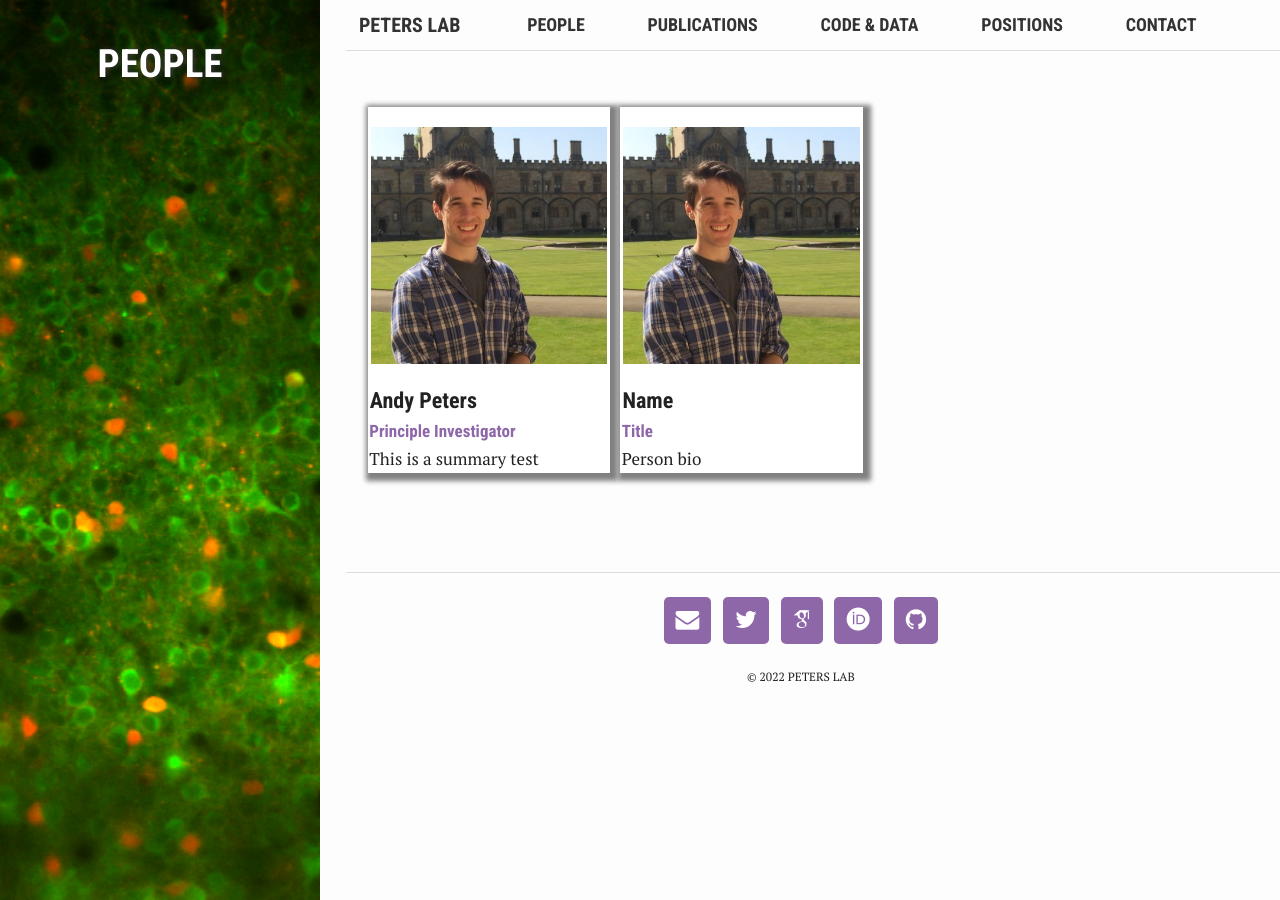
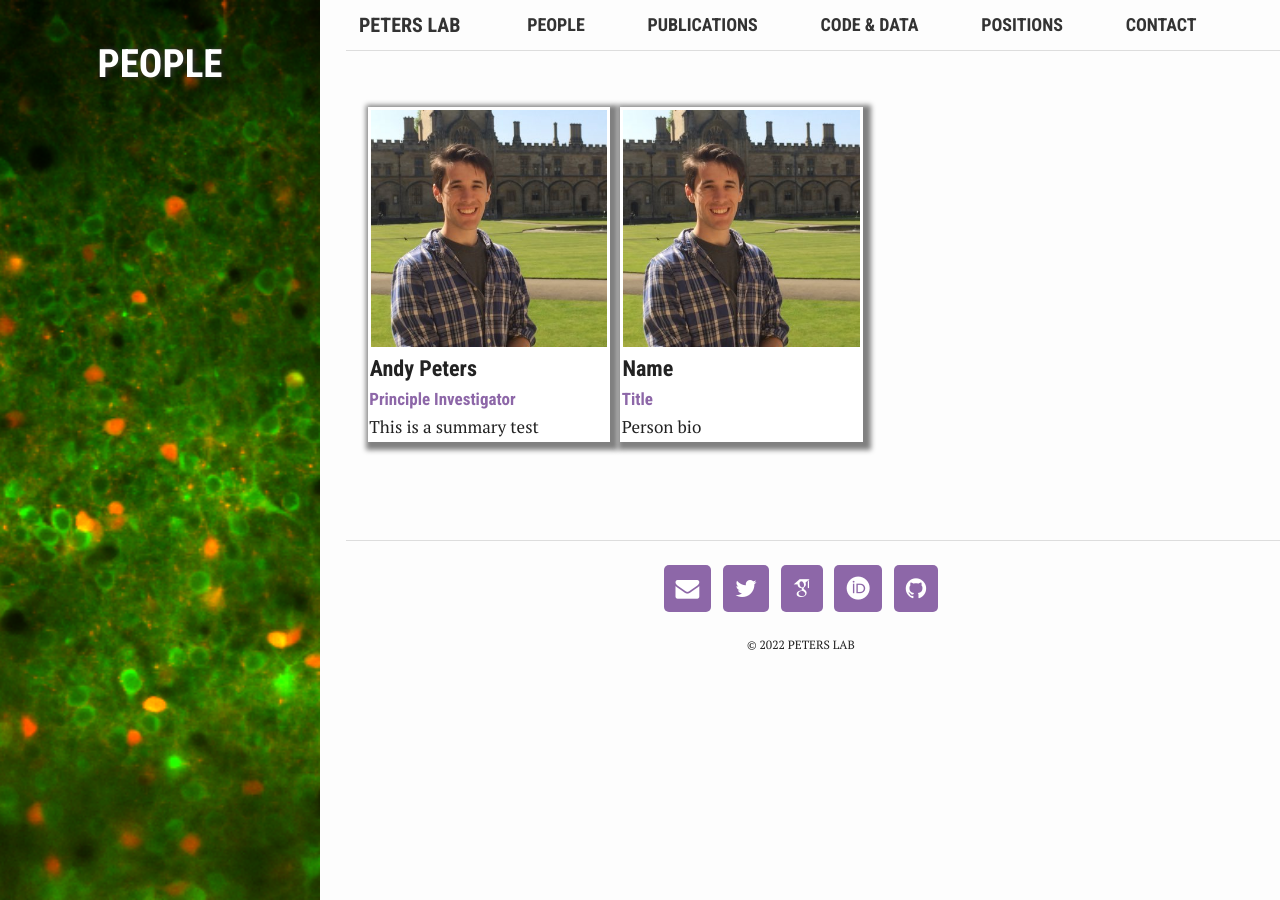
Before and after one commit to PetersNeuroLab/PetersNeuroLab.github.io, a Jekyll site: the page built from pages/1_people.html, in a window 1280 px wide. Built offline with Jekyll 4.4.1, drawn with Linux system fonts in a browser that asks for light colours; nearby versions of some CDN libraries; some web fonts are replaced; library files that are not in the unit come from our copies.

Commit message:
Update _base.scss

```diff
--- a/assets/_sass/_base.scss
+++ b/assets/_sass/_base.scss
@@ -256,6 +256,7 @@ ul.accounts li a
     display: block;
     width: 100%;
     padding: 3px 3px;
+    margin: 0px 0px;
 }
 
 .lab-logo{
```
